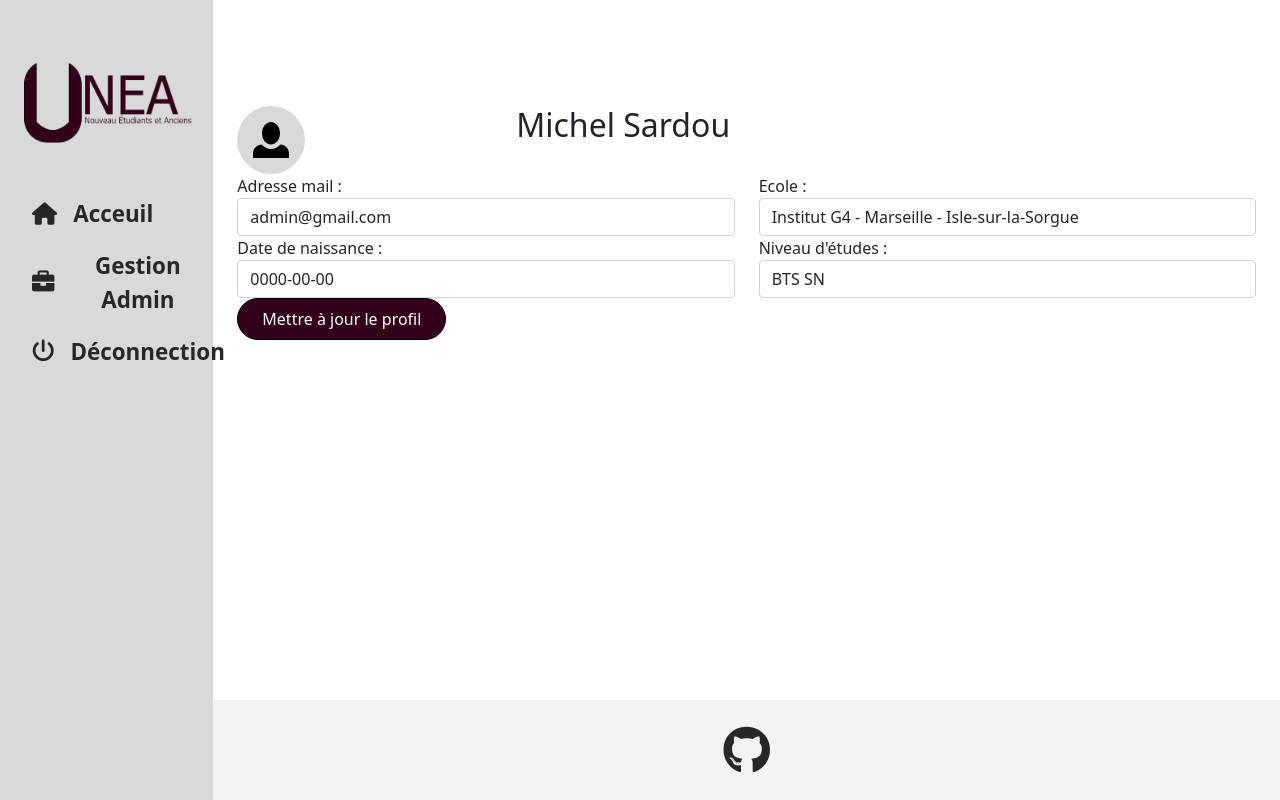
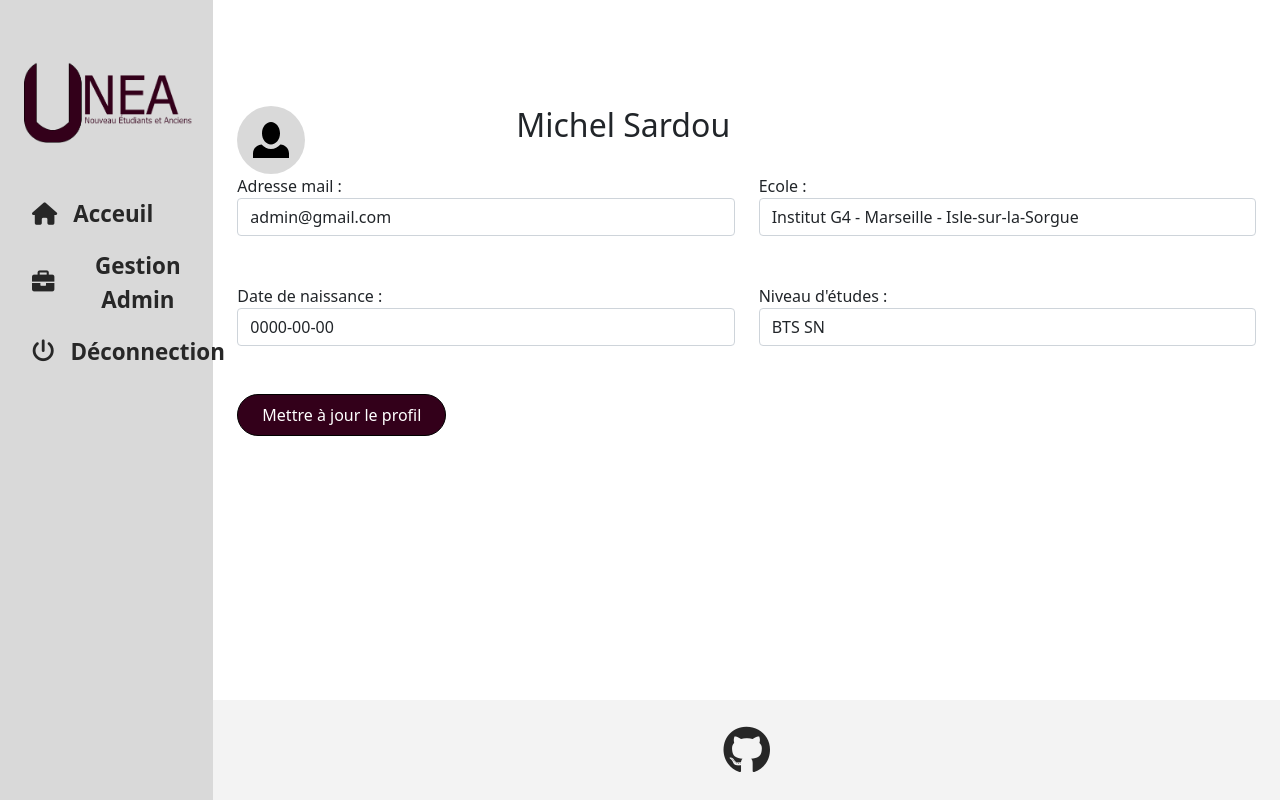
Before and after one commit to Miner-code/MIT-G4, a PHP site: page /edit-profil.php in a window 1280 px wide. Run offline with PHP 8.4, Linux system fonts and the light colour scheme; a user stored in the database is signed in; data comes from the database, SQL or seed files in the repository.

Commit message:
profil update & edit-profil release 1.7

```diff
--- a/edit-profil.php
+++ b/edit-profil.php
@@ -27,7 +27,7 @@ if ($_SERVER["REQUEST_METHOD"] == "POST") {
     $stmt->execute();
 
     // Rediriger l'utilisateur vers la page de profil
-    header("Location: profil.php");
+    header("Location: profil.php?id=".$_SESSION['id_user']);
     exit;
 }
 
@@ -47,64 +47,56 @@ $cursus_data = $stmt->fetchAll(PDO::FETCH_ASSOC);
 ?>
 <!DOCTYPE html>
 <html lang="fr">
+
 <head>
   <title>Unea.com - Modifier le profil</title>
   <?php include "include/head.php"; ?>
 </head>
+
 <body>
   <?php include "include/nav.php"; ?>
-
   <section class="d-flex justify-content-between">
     <section class="rounded-circle p-3 bg-grey">
       <svg height="36" viewBox="0 0 8 8" width="36" xmlns="http://www.w3.org/2000/svg">
-                <path d="m4 0c-1.1 0-2 1.12-2 2.5s.9 2.5 2 2.5 2-1.12 2-2.5-.9-2.5-2-2.5zm-2.09 5c-1.06.05-1.91.92-1.91 2v1h8v-1c0-1.08-.84-1.95-1.91-2-.54.61-1.28 1-2.09 1s-1.55-.39-2.09-1z"/>
+        <path
+          d="m4 0c-1.1 0-2 1.12-2 2.5s.9 2.5 2 2.5 2-1.12 2-2.5-.9-2.5-2-2.5zm-2.09 5c-1.06.05-1.91.92-1.91 2v1h8v-1c0-1.08-.84-1.95-1.91-2-.54.61-1.28 1-2.09 1s-1.55-.39-2.09-1z" />
       </svg>
     </section>
     <h2><?= $user_data['prenom_user'].' '.$user_data['nom_user'] ?></h2>
     <span style="width: calc(36px + 1rem)"></span>
     <span style="width: calc(36px + 1rem)"></span>
   </section>
-
   <form class="row" method="post">
     <section class="col-12 col-xl-6">
-            <div class="form-group">
+      <div class="form-group mb-5">
         <label for="mail_user">Adresse mail :</label>
-                <input type="email" value="<?= $user_data['mail_user'] ?>" id="mail_user" name="mail_user" class="form-control" required>
+        <input type="email" value="<?= $user_data['mail_user'] ?>" id="mail_user" name="mail_user" class="form-control"
+          required>
       </div>
-
-            <div class="form-group">
+      <div class="form-group mb-5">
         <label for="dtn_user">Date de naissance :</label>
-                <input type="text" value="<?= $user_data['dtn_user'] ?>" id="dtn_user" name="dtn_user" class="form-control" required>
+        <input type="text" value="<?= $user_data['dtn_user'] ?>" id="dtn_user" name="dtn_user" class="form-control"
+          required>
       </div>
-
       <button type="submit" class="btn btn-primary py-2 px-4">Mettre à jour le profil</button>
     </section>
-
     <section class="col-12 col-xl-6">
-            <div class="form-group">
+      <div class="form-group mb-5">
         <label for="id_etab">Ecole :</label>
         <select name="id_etab" id="id_etab" class="form-control">
-                    <?php
-                    foreach ($etab_data as $etab) {
-                        echo '<option value="'.$etab['id_etab'].'">'.$etab['nom_etab'].' - '.$etab['nom_ville'].'</option>';
-                    }
-                    ?>
+          <?php foreach ($etab_data as $etab) { echo '<option value="'.$etab['id_etab'].'">'.$etab['nom_etab'].' -
+            '.$etab['nom_ville'].'</option>'; } ?>
         </select>
       </div>
-
-            <div class="form-group">
+      <div class="form-group mb-5">
         <label for="id_cursus">Niveau d'études :</label>
         <select name="id_cursus" id="id_cursus" class="form-control">
-                    <?php
-                    foreach ($cursus_data as $cursus) {
-                        echo '<option value="'.$cursus['id_cursus'].'">'.$cursus['libelle_cursus'].'</option>';
-                    }
-                    ?>
+          <?php foreach ($cursus_data as $cursus) { echo '<option value="'.$cursus['id_cursus'].'">'.$cursus['libelle_cursus'].'</option>'; } ?>
         </select>
       </div>
     </section>
   </form>
-
   <?php include "include/footer.php"; ?>
 </body>
+
 </html>
```
Also changed, not shown: profil.php (+26 -14 lines). Lines whose indentation alone changed are shown as unchanged.
